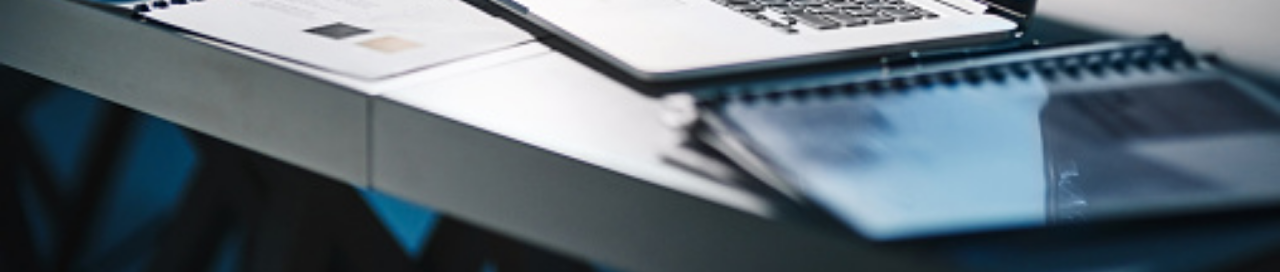
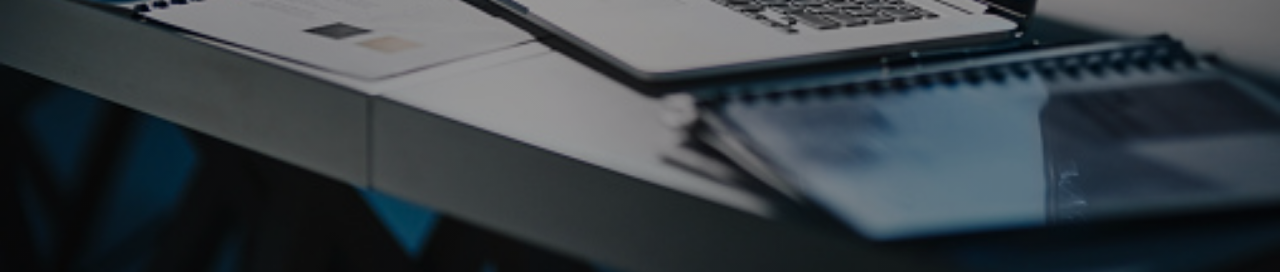
Before and after one commit to Valackcackling/portfolio, a plain HTML site: page index.html in a window 1280 px wide. Shown: the part 528-800 px from the top of the page. Drawn offline with nearby package versions, Linux system fonts and the light colour scheme.

Commit message:
Update style.css

```diff
--- a/style.css
+++ b/style.css
@@ -152,7 +152,7 @@ section .title::after{
 /* home section styling */
 .home{
     display: flex;
-    background: url("bg.jpg") no-repeat center;
+    background: linear-gradient(rgba(0,0,0,0.4), rgba(0,0,0,0.4)),url("bg.jpg") no-repeat center;
     height: 100vh;
     color: #fff;
     min-height: 500px;
```
